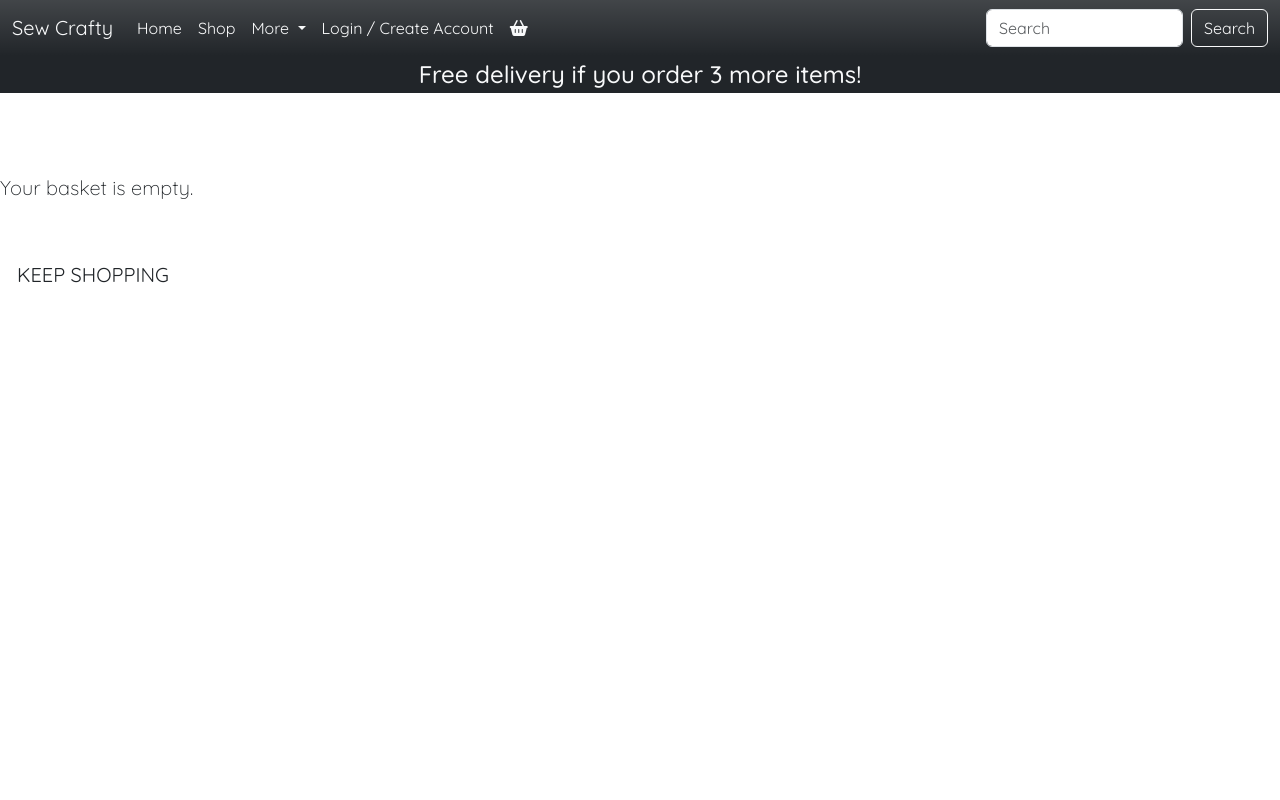
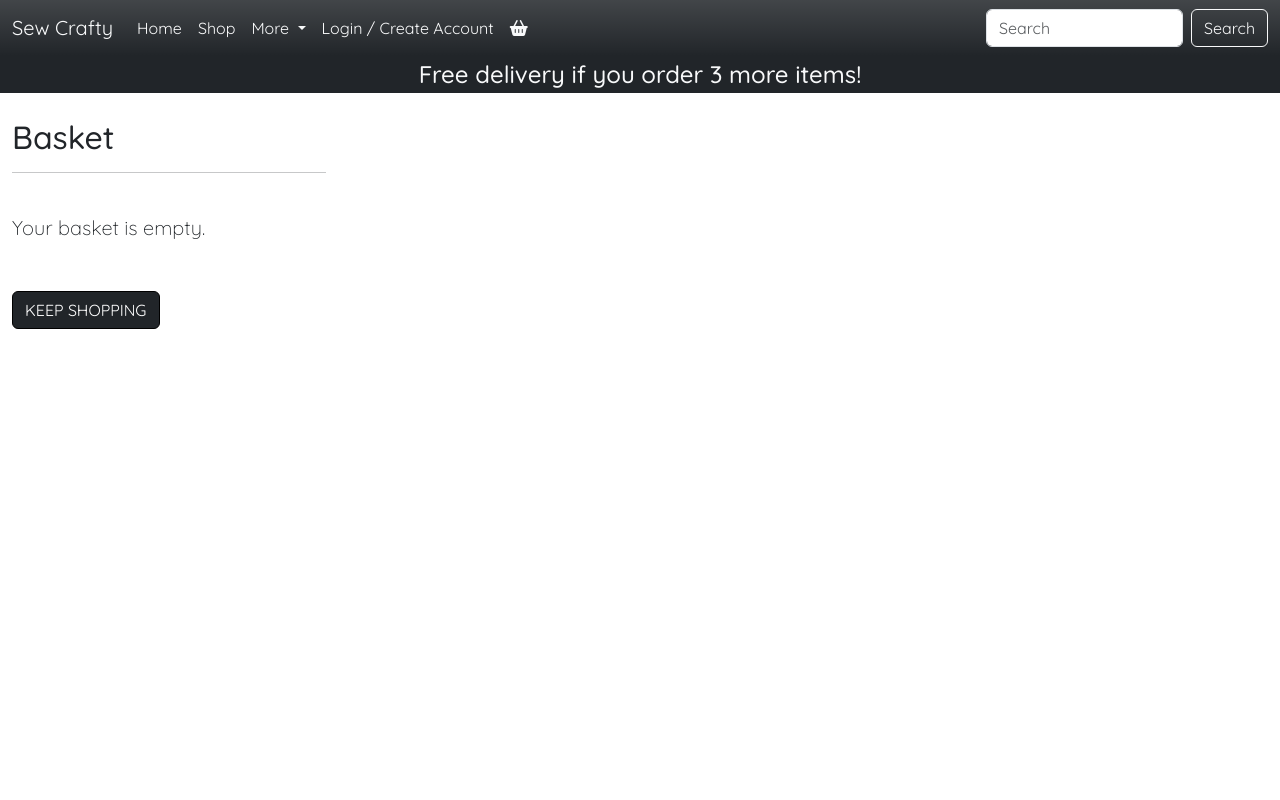
Before and after one commit to Cleg83/sew_crafty, a Django app: page /basket/ in a window 1280 px wide. Run offline with Django 5.2, Linux system fonts and the light colour scheme; some libraries are stand-ins or nearby versions.

Commit message:
Add page titles and appropriate header spacing

```diff
--- a/basket/templates/basket/basket.html
+++ b/basket/templates/basket/basket.html
@@ -1,4 +1,5 @@
 {% extends "base.html" %}
+{% block title_addition %} - Basket{% endblock %}
 {% load static %}
 {% load get_subtotal %}
 
@@ -9,12 +10,19 @@
     <div class="background-container">
         <div class="shop-item-background"></div>
     </div>
-    <div class="page-content-container">
+    <div class="container-fluid container-top-margin">
+        <div class="row">
+            <div class="col">
+                <h2>Basket</h2>
+                <hr class="heading-rule">
+                <br>
+            </div>
+        </div>
         <div class="row">
             <div class="col">
                 {% if basket_items %}
                     <div class="table-responsive rounded">
-                    <table class="table table-sm table-hover">
+                        <table class="table table-sm">
                             <thead class="text-black">
                                 <tr>
                                     <th scope="col">Product Info</th>
@@ -28,7 +36,7 @@
                             {% for item in basket_items %}
                                 <tr>
                                     <td class="py-3">
-                                    <a href="{% url 'shop_item_info' item.shop_item.id %}">{{ item.shop_item.name }}</a>
+                                        <a href="{% url 'shop_item_info' item.shop_item.id %}" class="basket-item-link text-info">{{ item.shop_item.name }}</a>
                                         <p>{{ item.shop_item.description }}</p>
                                     </td>
                                     <td class="py-3">
@@ -45,21 +53,21 @@
                                                         id="id_qty_{{ item.item_id }}">
                                                 </div>
                                             </div>
-                                        <button type="submit" role="submit" class="text-info borderless-btn"><small>Update basket</small></button>
+                                            <button type="submit" role="submit" class="text-info update-button"><small>Update basket</small></button>
                                         </form>
                                     </td>
                                     <td class="py-3">
                                         <p class="my-0">£{{ item.shop_item.price | get_subtotal:item.quantity }}</p>
                                     </td>
                                     <td class="py-3">
-                                    <a href="{% url 'delete_from_basket' item.shop_item.id %}" class="text-danger"><i class="fa-solid fa-trash-can"></i></a>
+                                        <a href="{% url 'delete_from_basket' item.shop_item.id %}" class="text-dark"><i class="fa-solid fa-trash-can basket-icon"></i></a>
                                     </td>
                                 </tr>
                             {% endfor %}
                             <tr>
                                 <td class="py-3">
-                                <a href="{% url 'shop' %}" class="btn rounded-2 basket-button">
-                                    <span class="text-uppercase">Keep Shopping</span>
+                                    <a href="{% url 'shop' %}"
+                                        class="btn rounded-2 basket-button dark-button text-uppercase">Continue Shopping
                                     </a>
                                 </td>
                                 <td colspan="3">
@@ -72,20 +80,18 @@
                                     <p class="font-large">Grand Total: £{{ grand_total|floatformat:2 }}</p>
                                 </td>
                                 <td class="py-3">
-                                <a href="" class="btn rounded-2 basket-button">
-                                    <span class="text-uppercase">Checkout</span>
-                                </a>
+                                    <a href="" class="btn rounded-2 basket-button dark-button text-uppercase">Checkout</a>
                                 </td>
                             </tr>
                         </table>
                     </div>
                 {% else %}
                     <p class="lead mb-5">Your basket is empty.</p>
-                <a href="{% url 'shop' %}" class="btn btn-outline-black rounded-0 btn-lg">
+                    <a href="{% url 'shop' %}" class="btn rounded-2 basket-button dark-button text-uppercase">
                         <span class="text-uppercase">Keep Shopping</span>
                     </a>
                 {% endif %}
             </div>
         </div>
-
+    </div>
 {% endblock %}
--- a/home/templates/home/index.html
+++ b/home/templates/home/index.html
@@ -1,4 +1,5 @@
 {% extends "base.html" %}
+{% block title_addition %} - Home{% endblock %}
 {% load static %}
 
 {% block content %}
--- a/static/css/base.css
+++ b/static/css/base.css
@@ -21,6 +21,10 @@ body {
 
 .font-large {
     font-size: 1.5rem;
+}
+
+.heading-rule {
+    width: 25%;
 }
 
 /* Container to hold the background image */
@@ -59,7 +63,7 @@ body {
     animation: scaleBackground 5s ease-in-out forwards; /* Apply scale animation */
 }
 
-.shop-item-background {
+.background-no-image {
     position: absolute;
     top: 0;
     left: 0;
@@ -98,15 +102,12 @@ body {
     margin-top: 56px;
 }
 
-/* Placeholder for shop page */
-.shop-container,
-.item-info-container,
-.page-content-container {
-    margin-top: 80px;
+.container-top-margin {
+    margin-top: 25px;
 }
 
-#events-carousel {
-    margin-top: 56px;
+.container-top-margin-lg {
+    margin-top: 80px;
 }
 
 .carousel-caption {
@@ -126,3 +127,31 @@ body {
 .basket-button {
     border: 1px solid #000;
 }
+
+.update-button {
+    border: none;
+    background: none;
+}
+
+.update-button small:hover {
+    color: #212529;
+}
+
+.basket-item-link {
+    text-decoration: none;
+}
+
+.basket-icon:hover {
+    color: #dc3545;
+}
+
+.dark-button {
+    background-color: #212529;
+    color: #fff;
+}
+
+.dark-button:hover {
+    background-color: #fff;
+    color: #212529;
+    border: 1px solid #212529;
+}
```
Also changed, not shown: events/templates/events/events.html (+9 -0 lines), shop/templates/shop/shop.html (+11 -3 lines), shop/templates/shop/shop_item_info.html (+14 -4 lines). Lines whose indentation alone changed are shown as unchanged.
